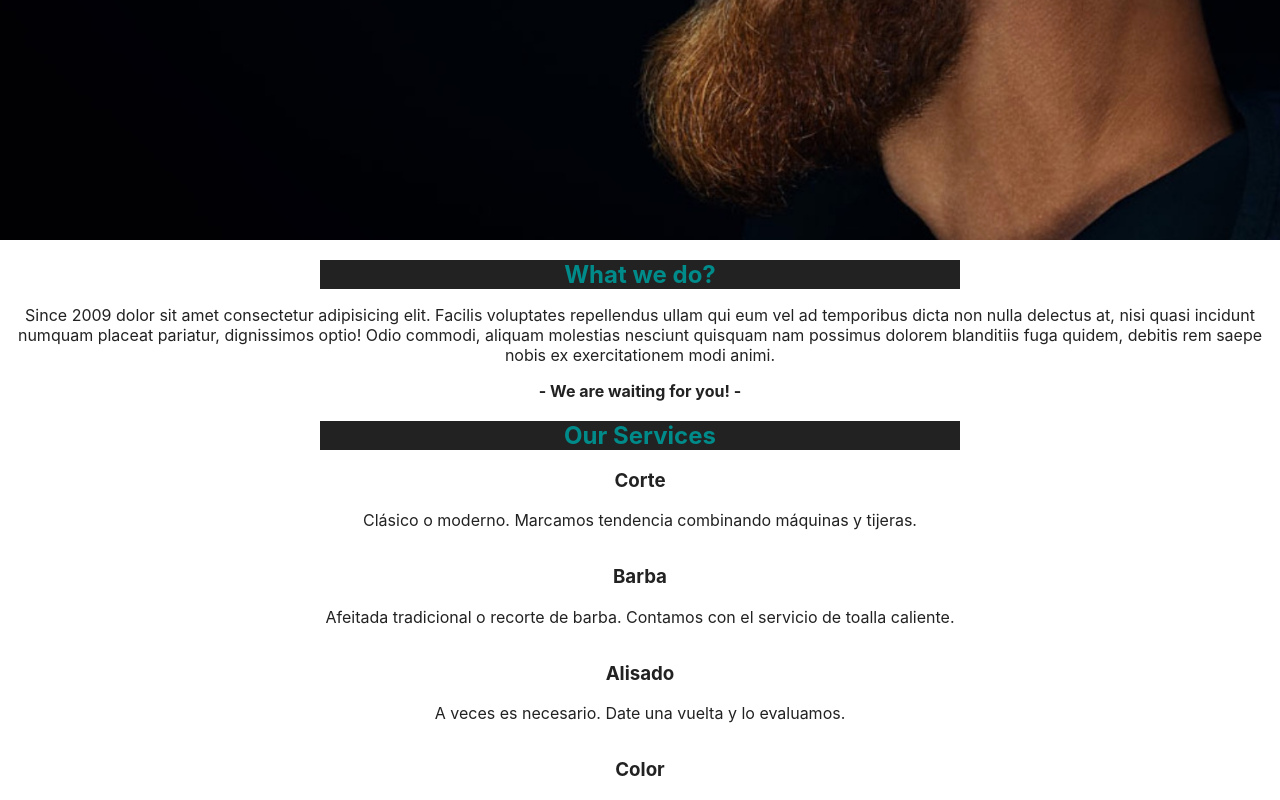
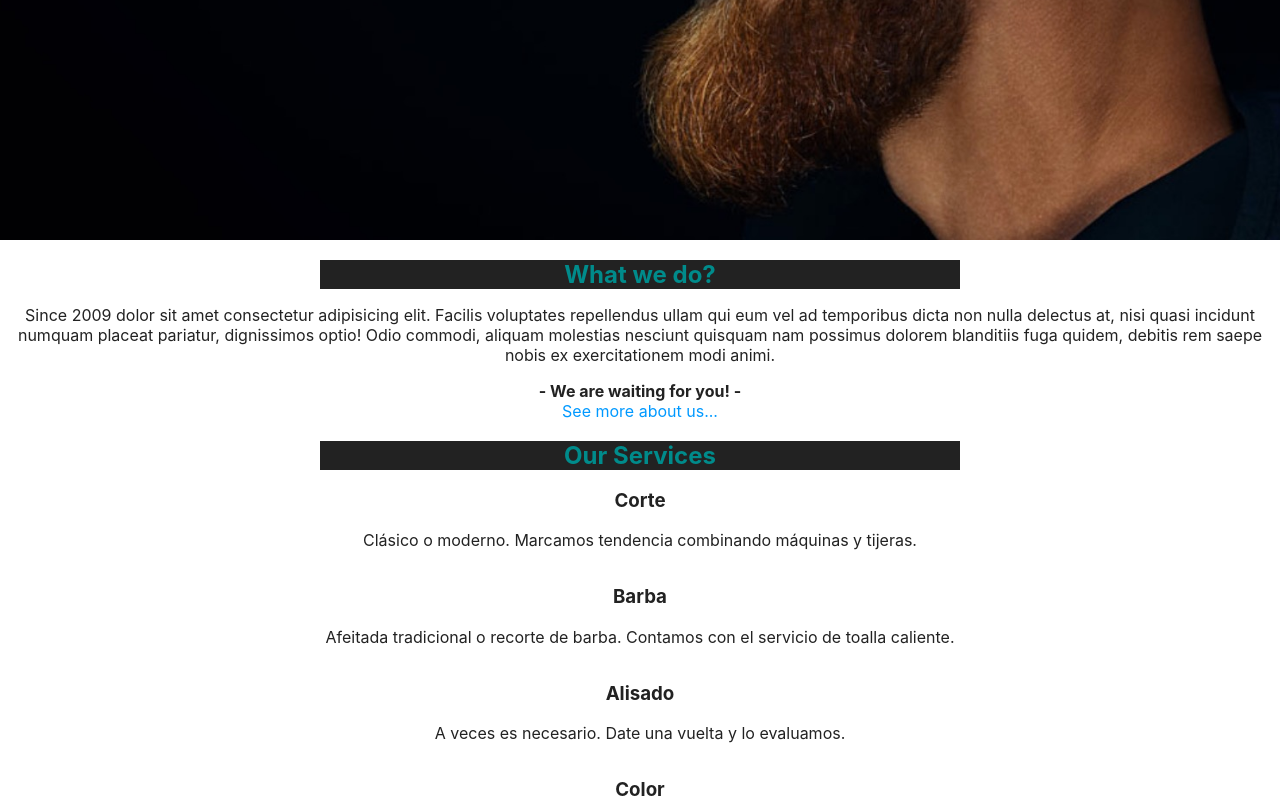
Before and after one commit to Patricio-Fernandez-Ionadi/ReactApp---BarberMusic, a React (Create React App) app: page / in a window 1280 px wide. Shown: the part 560-1360 px from the top of the page. Built offline with nearby package versions, Linux system fonts and the light colour scheme.

Commit message:
preparacion de paginas

```diff
--- a/src/App.jsx
+++ b/src/App.jsx
@@ -6,7 +6,10 @@ import TrackSelector from "./components/MusicHandler/TrackSelector"
 import GoTopButton from "./components/goTopButton/GoTopButton"
 // pages
 import Home from "./pages/Home"
+import About from "./pages/About"
 import Services from "./pages/Services"
+import Branches from "./pages/Branches"
+import Contact from "./pages/Contact"
 // Context
 import { MusicContextProvider } from "./context/MusicContext"
 import { MenuContextProvider } from "./context/MenuContext"
@@ -20,6 +23,10 @@ function App() {
 					<TrackSelector />
 				</MusicContextProvider>
 				<Route exact path='/' component={Home} />
+				<Route exact path='/about' component={About} />
+				<Route exact path='/services' component={Services} />
+				<Route exact path='/branches' component={Branches} />
+				<Route exact path='/contact' component={Contact} />
 				<GoTopButton />
 			</MenuContextProvider>
 		</>
--- a/src/components/Menu/MobileMenuList.jsx
+++ b/src/components/Menu/MobileMenuList.jsx
@@ -1,4 +1,4 @@
-import React, { useContext } from "react"
+import React, { useContext, useState } from "react"
 import MenuContext from "../../context/MenuContext"
 import { Link } from "react-router-dom"
 import { makeStyles } from "@material-ui/core"
@@ -44,7 +44,9 @@ export default function MobileMenuList({ isopen }) {
 
 	const { isOpen, setIsOpen } = useContext(MenuContext)
 
-	const handleMenu = () => {
+	const [isActive, setIsActive] = useState()
+
+	const handleMenu = (e) => {
 		setIsOpen(false)
 	}
 
@@ -56,17 +58,20 @@ export default function MobileMenuList({ isopen }) {
 				}
 			>
 				<ul className={classes.linkList}>
-					<Link onClick={handleMenu} to='#about'>
+					<Link onClick={handleMenu} to='/' value='home'>
+						Home
+					</Link>
+					<Link onClick={handleMenu} to='/about' value='about'>
 						About Us
 					</Link>
-					<Link onClick={handleMenu} to='#services'>
+					<Link onClick={handleMenu} to='/services' value='services'>
 						Our Services
 					</Link>
-					<Link onClick={handleMenu} to='#gallery'>
-						Gallery
+					<Link onClick={handleMenu} to='/branches' value='branches'>
+						Branches
 					</Link>
-					<Link onClick={handleMenu} to='#form'>
-						Send us a message
+					<Link onClick={handleMenu} to='/contact' value='contact'>
+						Contact Us
 					</Link>
 				</ul>
 			</div>
--- a/src/components/goTopButton/GoTopButton.jsx
+++ b/src/components/goTopButton/GoTopButton.jsx
@@ -51,12 +51,7 @@ export default function GoTopButton() {
 	return (
 		<>
 			{isActive ? (
-				<MobileButton
-					clickEvent={handleGoTop}
-					bottom={20}
-					right={20}
-					expectedprops
-				>
+				<MobileButton clickEvent={handleGoTop} bottom={20} right={20}>
 					<LastPageIcon className={classes.goTopIcon} />
 				</MobileButton>
 			) : (
--- /dev/null
+++ b/src/pages/About.jsx
@@ -0,0 +1,9 @@
+import React from "react"
+
+export default function About() {
+	return (
+		<div>
+			<h1>ABOUT</h1>
+		</div>
+	)
+}
--- /dev/null
+++ b/src/pages/Branches.jsx
@@ -0,0 +1,9 @@
+import React from "react"
+
+export default function Branches() {
+	return (
+		<div>
+			<h1>BRANCHES</h1>
+		</div>
+	)
+}
--- /dev/null
+++ b/src/pages/Contact.jsx
@@ -0,0 +1,9 @@
+import React from "react"
+
+export default function Contact() {
+	return (
+		<div>
+			<h1>CONTACT</h1>
+		</div>
+	)
+}
--- a/src/pages/Home.jsx
+++ b/src/pages/Home.jsx
@@ -1,9 +1,12 @@
 import React from "react"
+import { Link } from "react-router-dom"
 // Components
 import Hero from "../components/ForPagesHero/Hero"
 import Carousel from "../components/ForPagesCarousel/Carousel"
 import MasonryGallery from "../components/ForPagesMasonryGallery/MasonryGallery"
 // Styles
+import FacebookIcon from "@material-ui/icons/Facebook"
+import InstagramIcon from "@material-ui/icons/Instagram"
 import { makeStyles } from "@material-ui/core"
 const useStyles = makeStyles((theme) => ({
 	sectionContainer: {
@@ -25,6 +28,11 @@ const useStyles = makeStyles((theme) => ({
 			textAlign: "center",
 			margin: 0,
 		},
+		"& a": {
+			textDecoration: "none",
+			color: "#09f",
+			textAlign: "center",
+		},
 	},
 }))
 
@@ -38,7 +46,7 @@ export default function Home() {
 				title='DO IT '
 				secondspan='FOR YOU'
 			/>
-			<section id='about' className={classes.sectionContainer}>
+			<section className={classes.sectionContainer}>
 				<h2>What we do?</h2>
 				<p>
 					Since 2009 dolor sit amet consectetur adipisicing elit. Facilis
@@ -49,9 +57,10 @@ export default function Home() {
 					exercitationem modi animi.
 				</p>
 				<h4>- We are waiting for you! -</h4>
+				<Link to='/about'>See more about us...</Link>
 			</section>
 
-			<section id='services' className={classes.sectionContainer}>
+			<section className={classes.sectionContainer}>
 				<h2>Our Services</h2>
 				<div>
 					<h3>Corte</h3>
@@ -84,6 +93,7 @@ export default function Home() {
 						El mini BACAN sabe lo que quiere, por eso atendemos sus antojos.
 					</p>
 				</div>
+				<Link to='/services'>See more about our services...</Link>
 			</section>
 
 			<section className={classes.sectionContainer}>
@@ -134,18 +144,20 @@ export default function Home() {
 					<h3>Branch Name</h3>
 					<p>Location</p>
 				</div>
+				<Link to='/branches'>See more about our branches...</Link>
 			</section>
 
 			<section className={classes.sectionContainer}>
 				<h2>Socials</h2>
 				<div>
-					<p>icon</p>
+					<FacebookIcon />
 				</div>
 				<div>
-					<p>icon</p>
+					<InstagramIcon />
 				</div>
 			</section>
 
+			{/* SEPARAR EN COMPONENTE FORM */}
 			<section className={classes.sectionContainer}>
 				<h2>Send us your consultation</h2>
 				<form>
```
